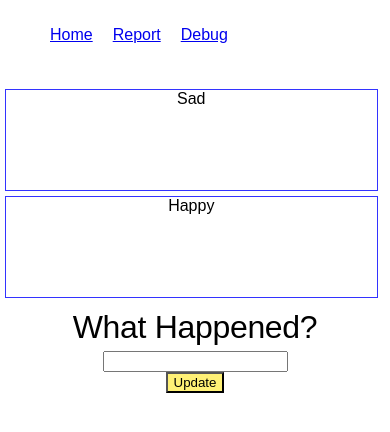
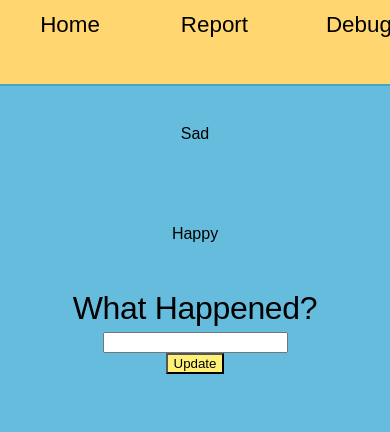
Before and after one commit to techkeytrolls/lina, a website: page lina/www/index.html in a window 390 px wide. Drawn offline with nearby package versions, Linux system fonts and the light colour scheme; some packages are replaced by stand-ins of ours.

Commit message:
Fix UI for Navigation. Fix back button to exit.

```diff
--- a/lina/www/css/index.css
+++ b/lina/www/css/index.css
@@ -23,16 +23,17 @@
 html,body {
     height: 100%;
     margin: 0;
-    background-color: #FFFFFF;
+    background-color: #66BCDD;
     font-family: 'RobotoDraft', sans-serif;
 }
 
 .emobutton {
-    width: 95%;
+    width: 100%;
     height: 100px;
-    margin: 5px;
+    line-height: 100px;
     text-align: center;
-    border: 1px solid #3333ff;
+    vertical-align: middle;
+    display: inline-block;
 }
 
 .bottom-pane {
@@ -84,19 +85,34 @@ h1, h2, h3, h4, h5 {
 nav {
     width: 100%;
     height: 10%;
+    background: #FFD670;
+    border-bottom: 2px solid #43A4C9;
+}
+
+nav a {
+  text-decoration: none;
+  color: #000000;
+  display: block;
 }
 
 nav ul {
     list-style-type: none;
+    white-space: nowrap;
+    overflow: auto;
+    height: 100%;
+    width: 100%;
+    margin: 0;
+    padding: 0;
+    text-align: center;
 }
 
 nav ul li {
-    padding: 10px;
-    float: left;
-}
-
-#main {
-    clear: both;
+    height: 100%;
+    width: 120px;
+    padding: 0px 10px;
+    display: inline-block;
+    font-size: 1.4em;
+    line-height: 50px;
 }
 
 user agent stylesheeth3 {
@@ -109,10 +125,14 @@ user agent stylesheeth3 {
     font-weight: bold;
 }
 
-.pages{
+.pages {
     position: absolute;
     top: 10%;
     width: 100%;
+}
+
+.active {
+    background: #43A4C9;
 }
 
 @keyframes slideOutLeft {
--- a/lina/www/index.html
+++ b/lina/www/index.html
@@ -38,11 +38,11 @@
         <script src="bower_components/angular-animate/angular-animate.js" ></script>
     </head>
     <body>
-        <nav>
+        <nav ng-controller="headerController">
             <ul>
-                <li><a href="#/">Home</a></li>
-                <li><a href="#report">Report</a></li>
-                <li><a href="#debug">Debug</a></li>
+                <li ng-class="{ active: isActive('/')}"><a href="#/">Home</a></li>
+                <li ng-class="{ active: isActive('/report')}"><a href="#report">Report</a></li>
+                <li ng-class="{ active: isActive('/debug')}"><a href="#debug">Debug</a></li>
             </ul>
         </nav>
         <div id="main">
--- a/lina/www/js/index.js
+++ b/lina/www/js/index.js
@@ -16,6 +16,8 @@
  * specific language governing permissions and limitations
  * under the License.
  */
+"use strict";
+
 var appInitialized = false;
 var browser = true; // temporary solution
 
@@ -123,6 +125,10 @@ function appInit(){
         //Unleash all the cool javascript crazyness
         angular.bootstrap(document, ['emoApp']);
         createDB();
+
+        document.addEventListener("backbutton", function(e){
+            navigator.app.exitApp();}, false);
+
         appInitialized = true;
     }
 }
@@ -188,6 +194,13 @@ emoApp.config(function($routeProvider) {
 
 });
 
+emoApp.controller("headerController", function($scope, $location){
+    $scope.test = $location.path();
+    $scope.isActive = function (viewLocation) {
+        return viewLocation === $location.path();
+    };
+});
+
 emoApp.controller("homeController", function($scope) {
     $scope.name = "Home";
 });
```
